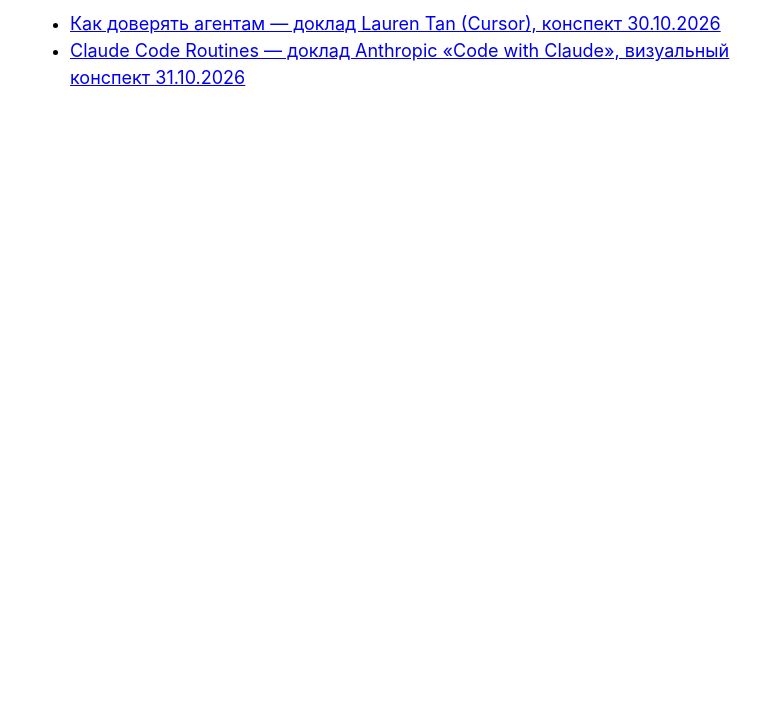
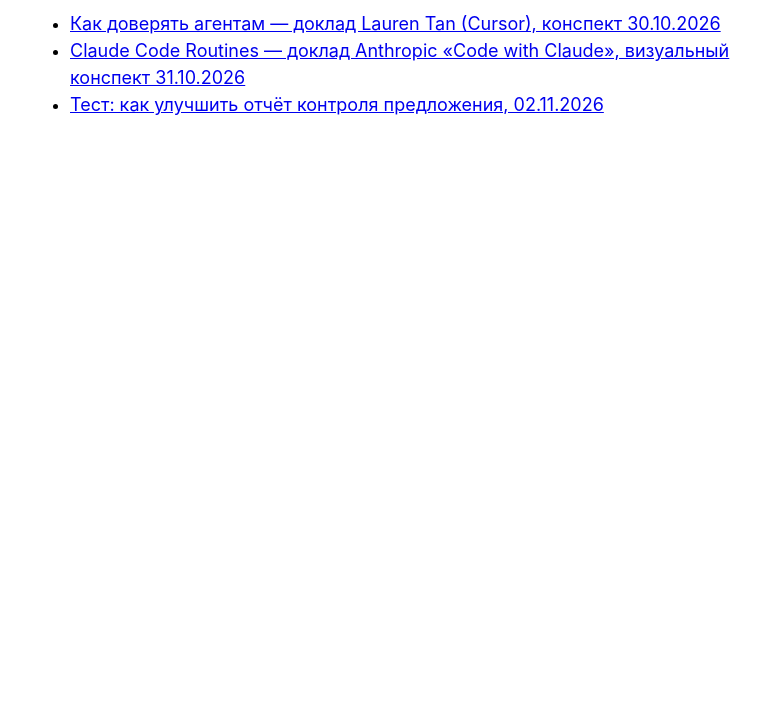
Before and after one commit to saturnkras-maker/saturn-notes, a plain HTML site: page index.html in a window 1280 px wide. Shown: the part 99-800 px from the top of the page, without its empty margins (250-1009 px from the left). Drawn offline with Linux system fonts and the light colour scheme.

Commit message:
Оглавление: тестовая страница отчёта контроля (tg-79742)

```diff
--- a/index.html
+++ b/index.html
@@ -1,3 +1,3 @@
 <!doctype html><html lang="ru"><head><meta charset="utf-8"><meta name="viewport" content="width=device-width,initial-scale=1"><title>Конспекты</title>
 <style>body{font-family:-apple-system,Segoe UI,Roboto,sans-serif;max-width:720px;margin:40px auto;padding:0 16px;line-height:1.5}a{font-size:18px}</style></head>
-<body><h1>Конспекты</h1><ul><li><a href="agents-trust-notes.html">Как доверять агентам — доклад Lauren Tan (Cursor), конспект 30.10.2026</a></li><li><a href="claude-routines-notes.html">Claude Code Routines — доклад Anthropic «Code with Claude», визуальный конспект 31.10.2026</a></li></ul></body></html>
+<body><h1>Конспекты</h1><ul><li><a href="agents-trust-notes.html">Как доверять агентам — доклад Lauren Tan (Cursor), конспект 30.10.2026</a></li><li><a href="claude-routines-notes.html">Claude Code Routines — доклад Anthropic «Code with Claude», визуальный конспект 31.10.2026</a></li><li><a href="tender-control-report-notes.html">Тест: как улучшить отчёт контроля предложения, 02.11.2026</a></li></ul></body></html>
```
